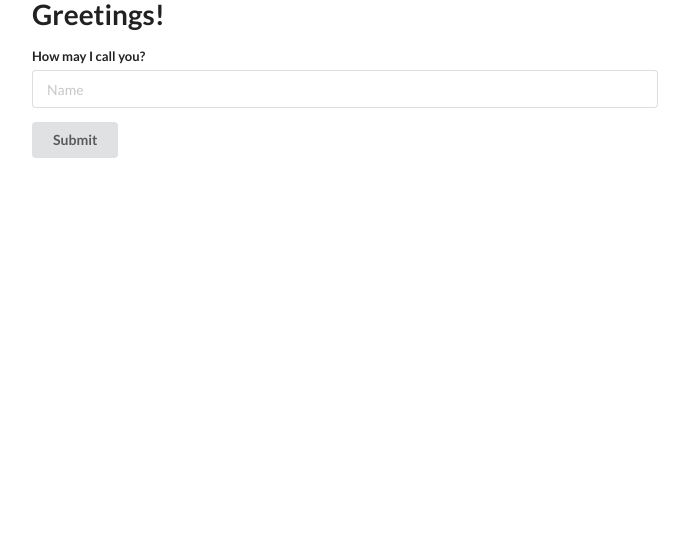
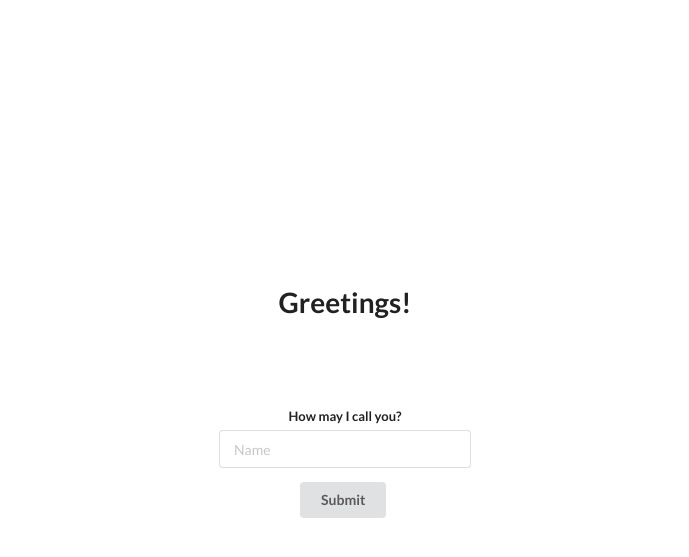
Before and after one commit to AlanLiu96/AibDelivery, a Flask app: template templates/name.html in a window 1280 px wide. Shown: the top 557 px of the page, without its empty margins (295-984 px from the left). Run offline with Flask 2, Linux system fonts and the light colour scheme; the template is opened without the code that fills it, so the values that code supplies are empty; some libraries are stand-ins or nearby versions.

Commit message:
Update name.html

```diff
--- a/templates/name.html
+++ b/templates/name.html
@@ -12,10 +12,12 @@
 
 <body>
 
-<div class="ui two column centered grid">
-  <div class="column">
+<div class="ui one row stackable center aligned page grid">
+  <div class="column five wide">
 
-    <h1 class="ui header">Greetings!</h1>
+    <h1 class="ui header"><br><br><br><br><br><br><br><br>Greetings!<br><br><br></h1>
+
+
 
     <form action="/name" method="post" class="ui form">
       <div class="field">
```
